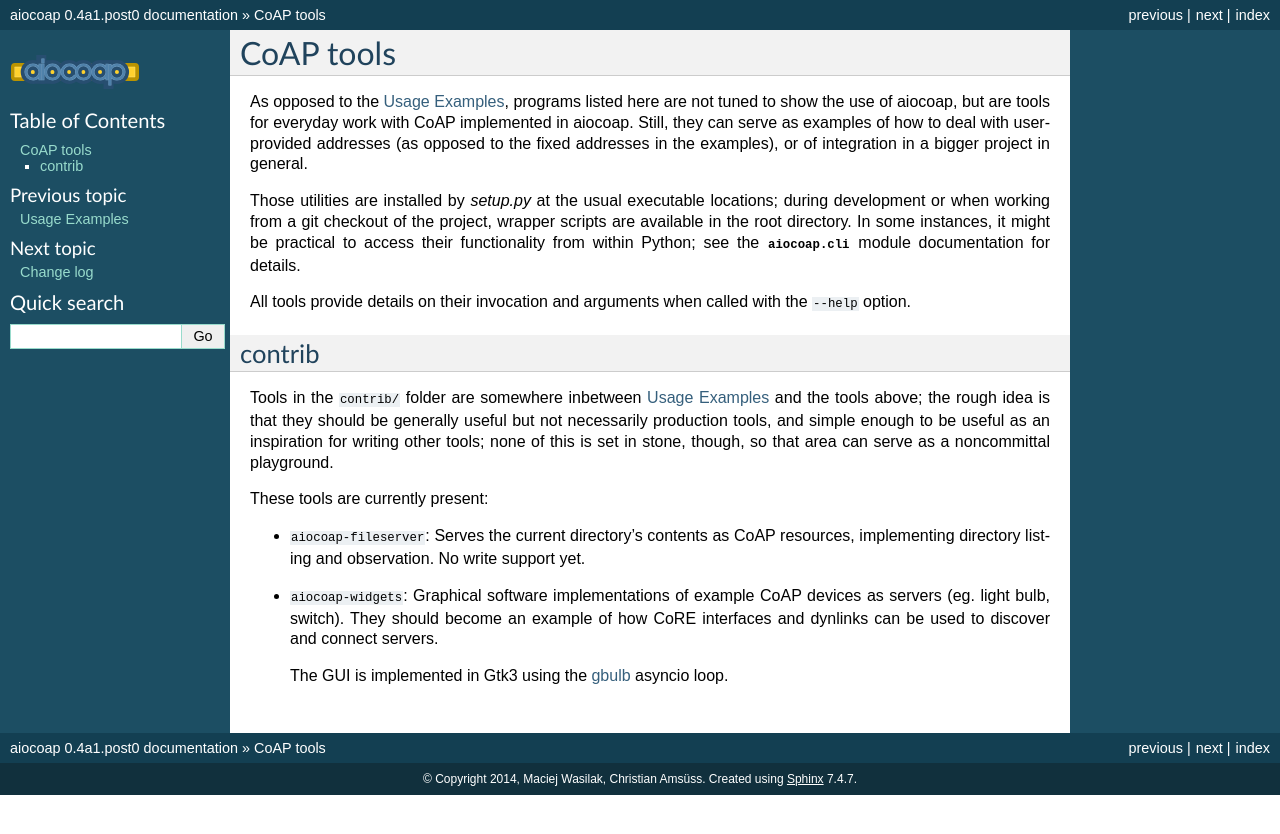
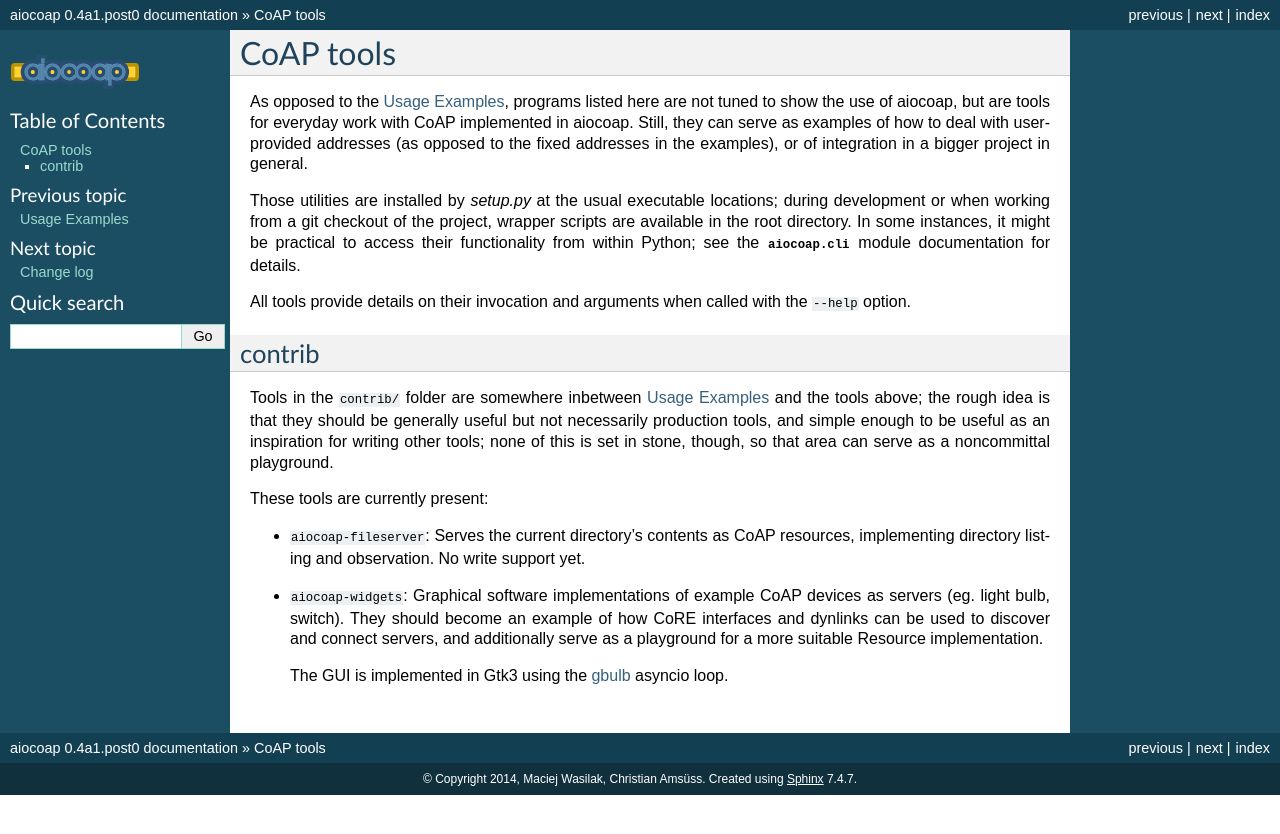
Before and after one commit to chrysn/aiocoap, a Sphinx documentation site: the page built from doc/tools.rst, in a window 1280 px wide. Shown: the top 834 px of the page. Built offline with Sphinx 7.4.7, drawn with Linux system fonts in a browser that asks for light colours; pages that are not in the unit, such as notebooks, are missing from menus.

Commit message:
doc: Update widgets intention

```diff
--- a/doc/tools.rst
+++ b/doc/tools.rst
@@ -40,7 +40,9 @@ These tools are currently present:
 
 * ``aiocoap-widgets``: Graphical software implementations of example CoAP
   devices as servers (eg. light bulb, switch). They should become an example of
-  how CoRE interfaces and dynlinks can be used to discover and connect servers.
+  how CoRE interfaces and dynlinks can be used to discover and connect servers,
+  and additionally serve as a playground for a more suitable Resource
+  implementation.
 
   The GUI is implemented in Gtk3 using the gbulb_ asyncio loop.
 
```
